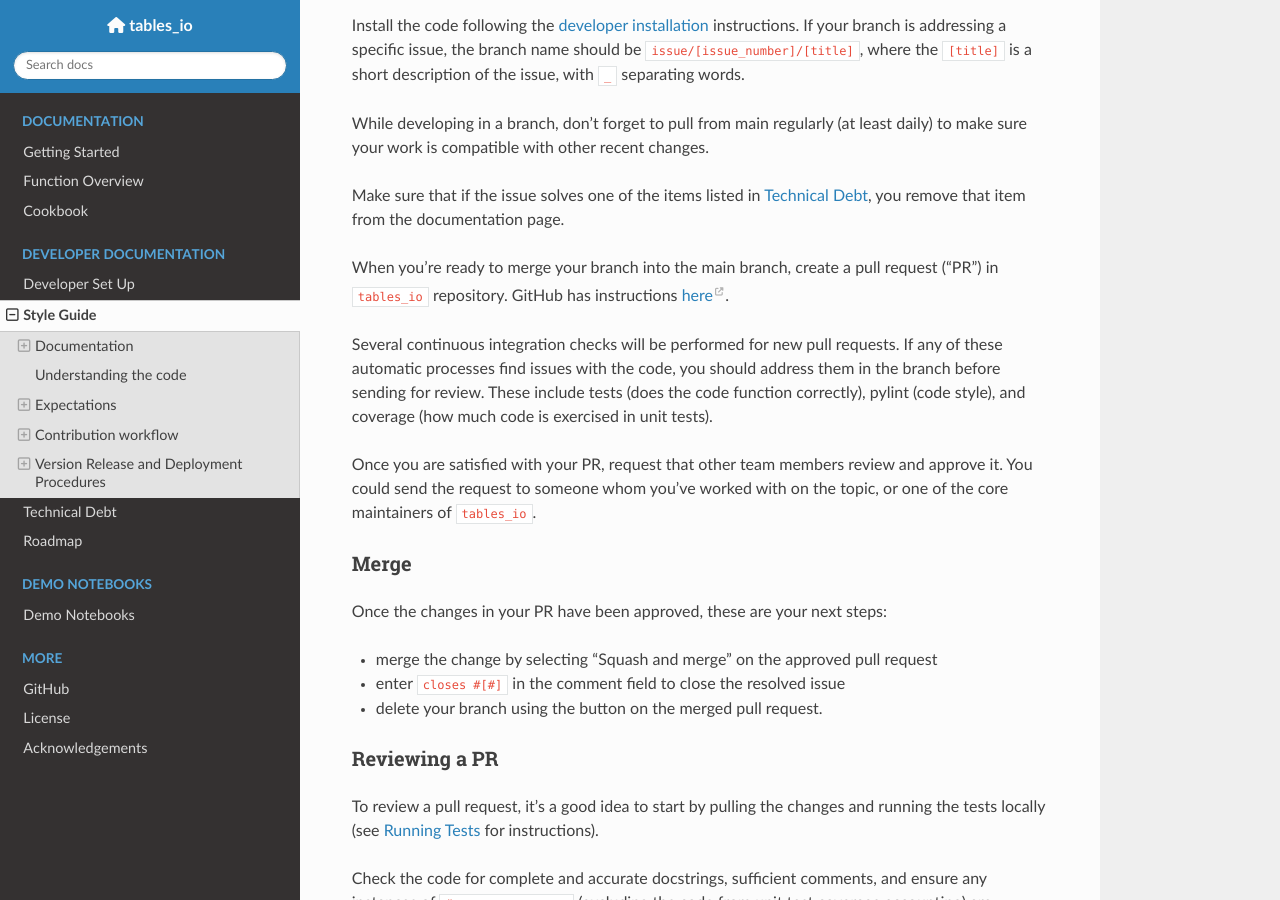
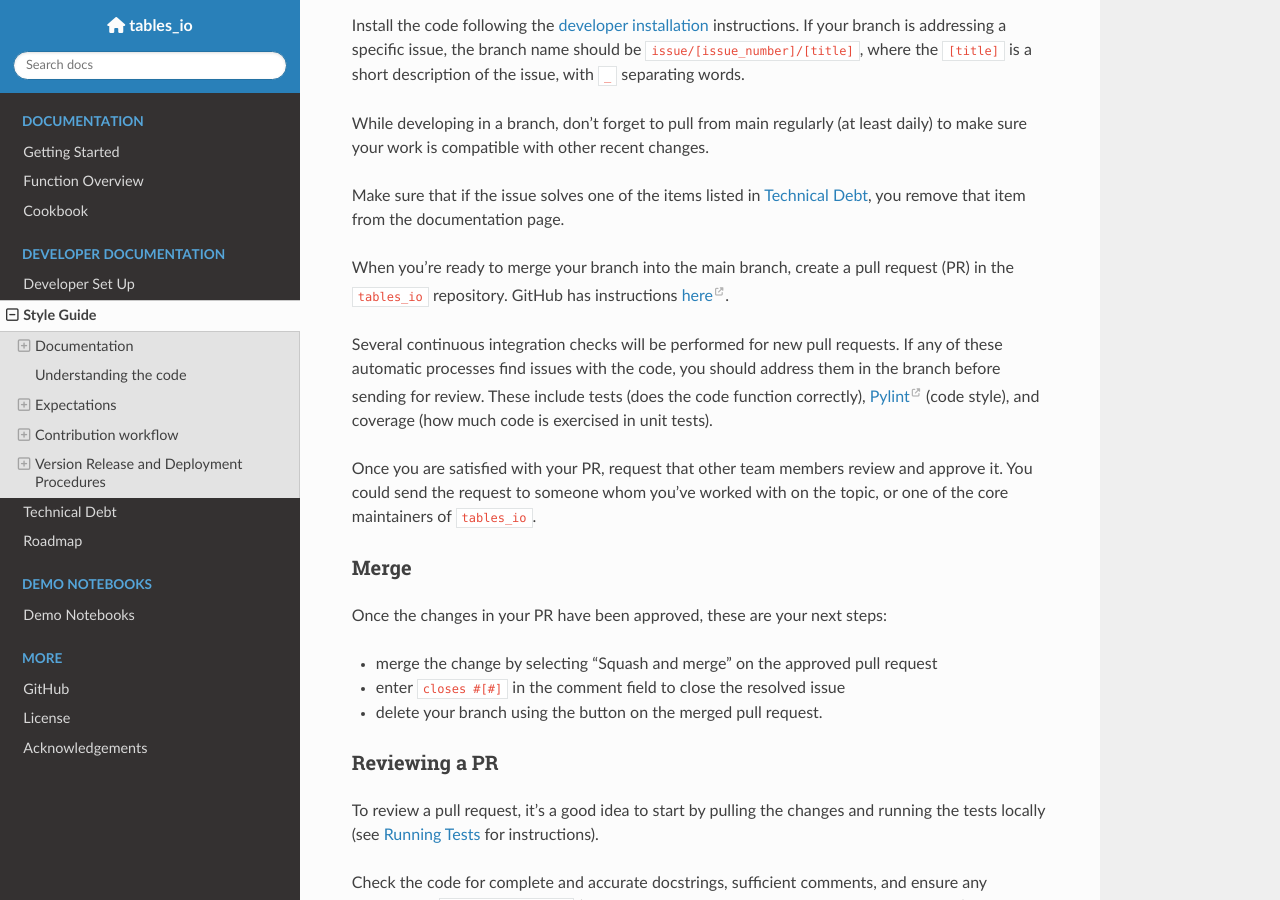
Before and after one commit to LSSTDESC/tables_io, a Sphinx documentation site: the page built from docs/devstyle.md, in a window 1280 px wide and 900 px high, scrolled down 3268 px. Built offline with Sphinx 7.4.7 and the Read the Docs theme 3.1.0, drawn with Linux system fonts in a browser that asks for light colours; nearby versions of some CDN libraries; pages that are not in the unit, such as notebooks, are missing from menus; the version number could not be read and is left out.

Commit message:
misc edits to dev documentation

```diff
--- a/docs/devstyle.md
+++ b/docs/devstyle.md
@@ -101,9 +101,9 @@ While developing in a branch, don’t forget to pull from main regularly (at lea
 
 Make sure that if the issue solves one of the items listed in <project:devtechdebt.md>, you remove that item from the documentation page.
 
-When you’re ready to merge your branch into the main branch, create a pull request (“PR”) in `tables_io` repository. GitHub has instructions [here](https://docs.github.com/en/pull-requests/collaborating-with-pull-requests/proposing-changes-to-your-work-with-pull-requests/creating-a-pull-request).
+When you’re ready to merge your branch into the main branch, create a pull request (PR) in the `tables_io` repository. GitHub has instructions [here](https://docs.github.com/en/pull-requests/collaborating-with-pull-requests/proposing-changes-to-your-work-with-pull-requests/creating-a-pull-request).
 
-Several continuous integration checks will be performed for new pull requests. If any of these automatic processes find issues with the code, you should address them in the branch before sending for review. These include tests (does the code function correctly), pylint (code style), and coverage (how much code is exercised in unit tests).
+Several continuous integration checks will be performed for new pull requests. If any of these automatic processes find issues with the code, you should address them in the branch before sending for review. These include tests (does the code function correctly), [Pylint](https://docs.pylint.org/) (code style), and coverage (how much code is exercised in unit tests).
 
 Once you are satisfied with your PR, request that other team members review and approve it. You could send the request to someone whom you’ve worked with on the topic, or one of the core maintainers of `tables_io`.
 
```
